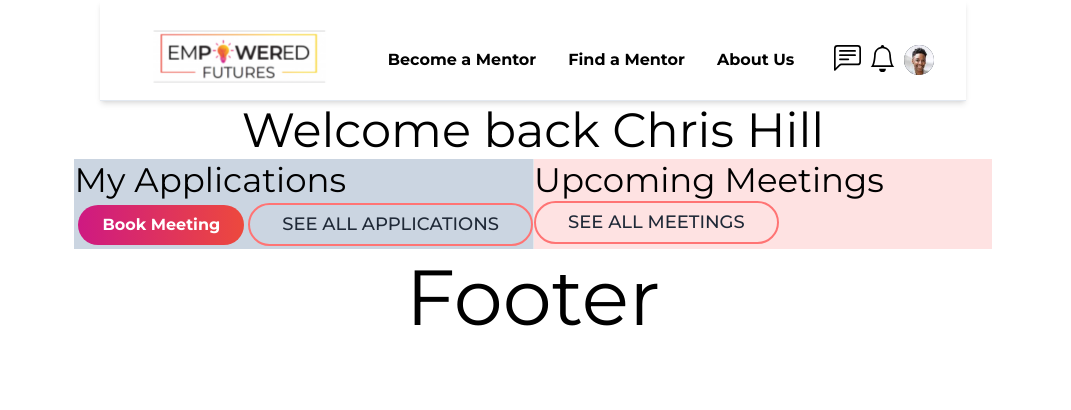
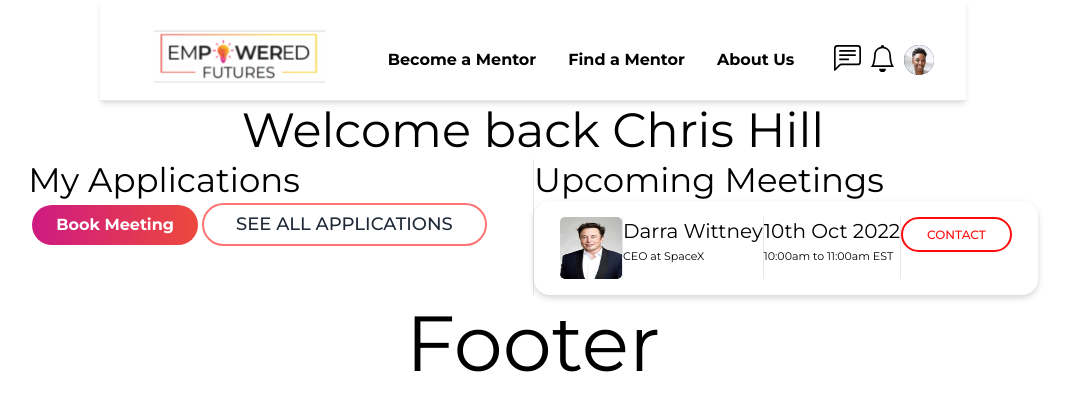
Before and after one commit to JasonXB/EF_Clone, a Next.js app: page /mentee in a window 1280 px wide. Shown: the top 410 px of the page, without its empty margins (107-1178 px from the left). Built offline with nearby package versions, Linux system fonts and the light colour scheme; what tw-elements would draw is missing.

Commit message:
Layout for Meetings list items created

```diff
--- a/pages/mentee/index.tsx
+++ b/pages/mentee/index.tsx
@@ -2,7 +2,7 @@ import React from 'react';
 import Layout from '../../src/components/Layout';
 import Image from 'next/image';
 import Button from '../../src/components/buttons/reusable-buttons';
-import gradientPercentBar from '../../src/components/percentBar/gradient-percent-bar';
+// import gradientPercentBar from '../../src/components/percentBar/gradient-percent-bar';
 
 /* ASSUMPTION MADE (affects logic in this webpage)
 There are 3 possible status values for application status
@@ -22,12 +22,14 @@ export default function index() {
       {
         mentorName: 'Darra Wittney',
         position: 'CEO at SpaceX',
-        profilePicture: (
-          <Image
-            src="/src/components/temp-assets/elon-profile.jpg"
-            alt="elon musk pfp"
-          />
-        ),
+        // profilePicture: (
+        //   <Image
+        //     src="/src/components/temp-assets/elon-profile.jpg"
+        //     alt="elon musk pfp"
+        //     width={'500px'}
+        //     height={'500px'}
+        //   />
+        // ),
         date: '10th Oct 2022',
         time: '10:00am to 11:00am EST',
       },
@@ -70,14 +72,46 @@ export default function index() {
     <Layout>
       <h3 className="text-center">Welcome back {mock.username}</h3>
       <section className="grid grid-cols-2 divide-x ">
-        <div className="bg-slate-300">
+        <div className="">
           <h4>My Applications</h4>
           <Button>Book Meeting</Button>
           <OutlinedButton text="See all applications" onClick={() => {}} />
         </div>
-        <div className="bg-red-100">
+        <div className="">
           <h4>Upcoming Meetings</h4>
-          <OutlinedButton text="See all meetings" onClick={() => {}} />
+          <ul>
+            <li className="flex flex-row divide-x w-full shadowVariant1 rounded-2xl px-[26px] py-[16px]">
+              <div className="rounded-[5px] overflow-hidden w-[62px] h-[62px]">
+                <Image
+                  src="/temp-assets/elon-profile.jpg"
+                  alt="elon musk pfp"
+                  // layout="fill"
+                  // objectFit="cover"
+                  width={62}
+                  height={62}
+                />
+              </div>
+              <div>
+                <p className="text-xl">{mock.meetings[0].mentorName}</p>
+                <span className="text-[0.6875rem]">
+                  {mock.meetings[0].position}
+                </span>
+              </div>
+              <div>
+                <p className="text-xl">{mock.meetings[0].date}</p>
+                <span className="text-[0.6875rem]">{mock.meetings[0].time}</span>
+              </div>
+              <div>
+                <button
+                  type="button"
+                  className="inline-block px-6 py-2 border-2 border-[#FF0A0A] text-[#FF0A0A] font-medium text-xs leading-tight uppercase rounded-[25px] hover:bg-black hover:bg-opacity-5 focus:outline-none focus:ring-0 transition duration-150 ease-in-out"
+                >
+                  Contact
+                </button>
+              </div>
+            </li>
+          </ul>
+          {/* <OutlinedButton text="See all meetings" onClick={() => {}} /> */}
         </div>
       </section>
     </Layout>
--- a/styles/globals.css
+++ b/styles/globals.css
@@ -84,3 +84,7 @@ ul {
 .blackBoxShadow {
   box-shadow: var(--blackBoxShadow);
 }
+
+.shadowVariant1 {
+  box-shadow: 0px 3px 6px #00000029;
+}
```
Also changed, not shown: public/temp-assets/elon-profile.jpg (renamed from src/components/temp-assets/elon-profile.jpg).
